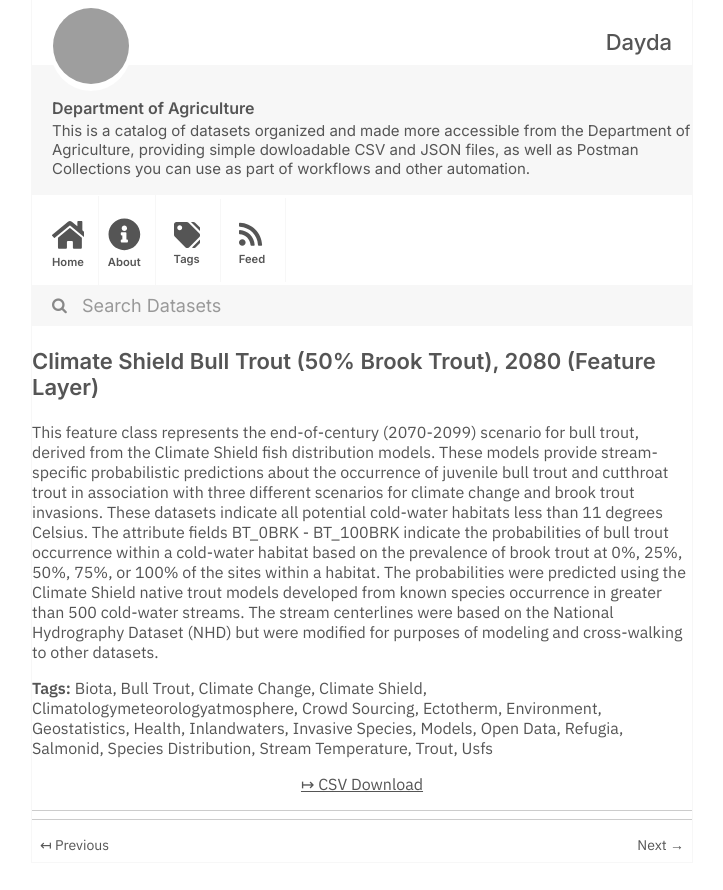
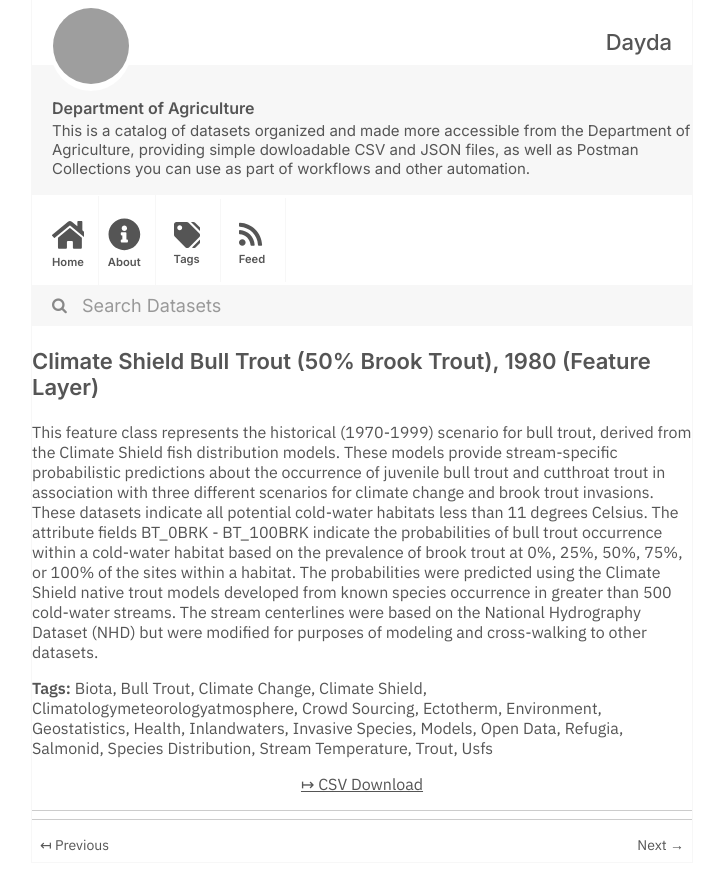
Before and after one commit to dayda-entities/department-of-agriculture, a Jekyll site: the page built from _posts/2020-12-03-climate-shield-bull-trout-50-b.md, in a window 1280 px wide, cut to the strip 0-890 px from the top of the page. Shown: the whole strip, without its empty margins (278-1001 px from the left). Built offline with Jekyll 4.4.1, drawn with Linux system fonts in a browser that asks for light colours; grey boxes are pictures that could not be loaded.

```diff
--- a/_posts/2020-12-03-climate-shield-bull-trout-50-b.md
+++ b/_posts/2020-12-03-climate-shield-bull-trout-50-b.md
@@ -1,7 +1,7 @@
 ---
-title: 'Climate Shield Bull Trout (50% Brook Trout), 2080 (Feature Layer)'
-created: '2020-12-03T20:26:24.357745'
-modified: '2021-05-14T15:12:15.881148'
+title: 'Climate Shield Bull Trout (50% Brook Trout), 1980 (Feature Layer)'
+created: '2020-12-03T20:26:23.421718'
+modified: '2021-05-14T15:12:04.564010'
 state: active
 type: dataset
 tags:
@@ -27,9 +27,9 @@ tags:
   - Usfs
 groups: []
 csv_url: >-
-  https://data-usfs.hub.arcgis.com/datasets/21129b009c4d4f20b61d1a357faf19d4_5.csv?outSR=%7B%22latestWkid%22%3A4269%2C%22wkid%22%3A4269%7D
+  https://data-usfs.hub.arcgis.com/datasets/e130db680c564d3387f8fd3ace7cd62e_3.csv?outSR=%7B%22latestWkid%22%3A4269%2C%22wkid%22%3A4269%7D
 json_url: ''
 layout: post
 
 ---
-This feature class represents the end-of-century (2070-2099) scenario for bull trout, derived from the Climate Shield fish distribution models. These models provide stream-specific probabilistic predictions about the occurrence of juvenile bull trout and cutthroat trout in association with three different scenarios for climate change and brook trout invasions. These datasets indicate all potential cold-water habitats less than 11 degrees Celsius. The attribute fields BT_0BRK - BT_100BRK indicate the probabilities of bull trout occurrence within a cold-water habitat based on the prevalence of brook trout at 0%, 25%, 50%, 75%, or 100% of the sites within a habitat. The probabilities were predicted using the Climate Shield native trout models developed from known species occurrence in greater than 500 cold-water streams. The stream centerlines were based on the National Hydrography Dataset (NHD) but were modified for purposes of modeling and cross-walking to other datasets.
+This feature class represents the historical (1970-1999) scenario for bull trout, derived from the Climate Shield fish distribution models. These models provide stream-specific probabilistic predictions about the occurrence of juvenile bull trout and cutthroat trout in association with three different scenarios for climate change and brook trout invasions. These datasets indicate all potential cold-water habitats less than 11 degrees Celsius. The attribute fields BT_0BRK - BT_100BRK indicate the probabilities of bull trout occurrence within a cold-water habitat based on the prevalence of brook trout at 0%, 25%, 50%, 75%, or 100% of the sites within a habitat. The probabilities were predicted using the Climate Shield native trout models developed from known species occurrence in greater than 500 cold-water streams. The stream centerlines were based on the National Hydrography Dataset (NHD) but were modified for purposes of modeling and cross-walking to other datasets.
```
